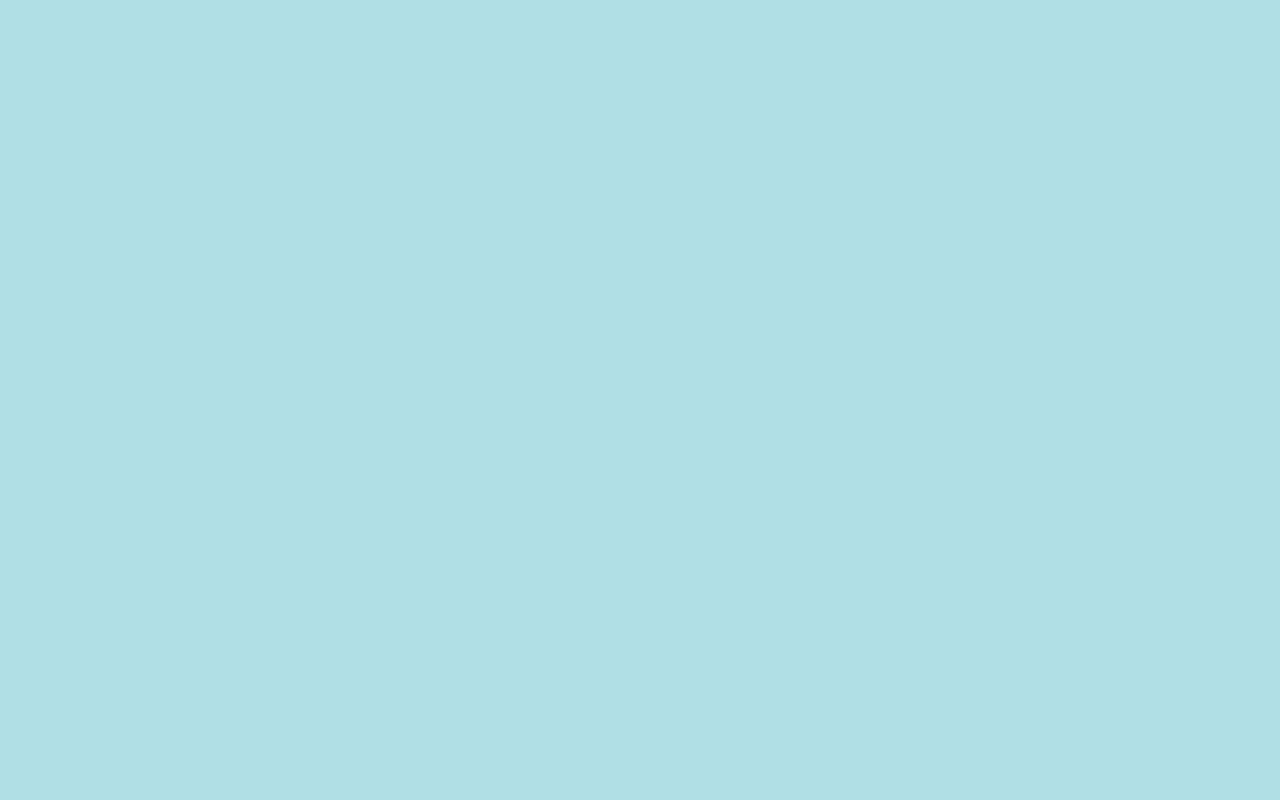
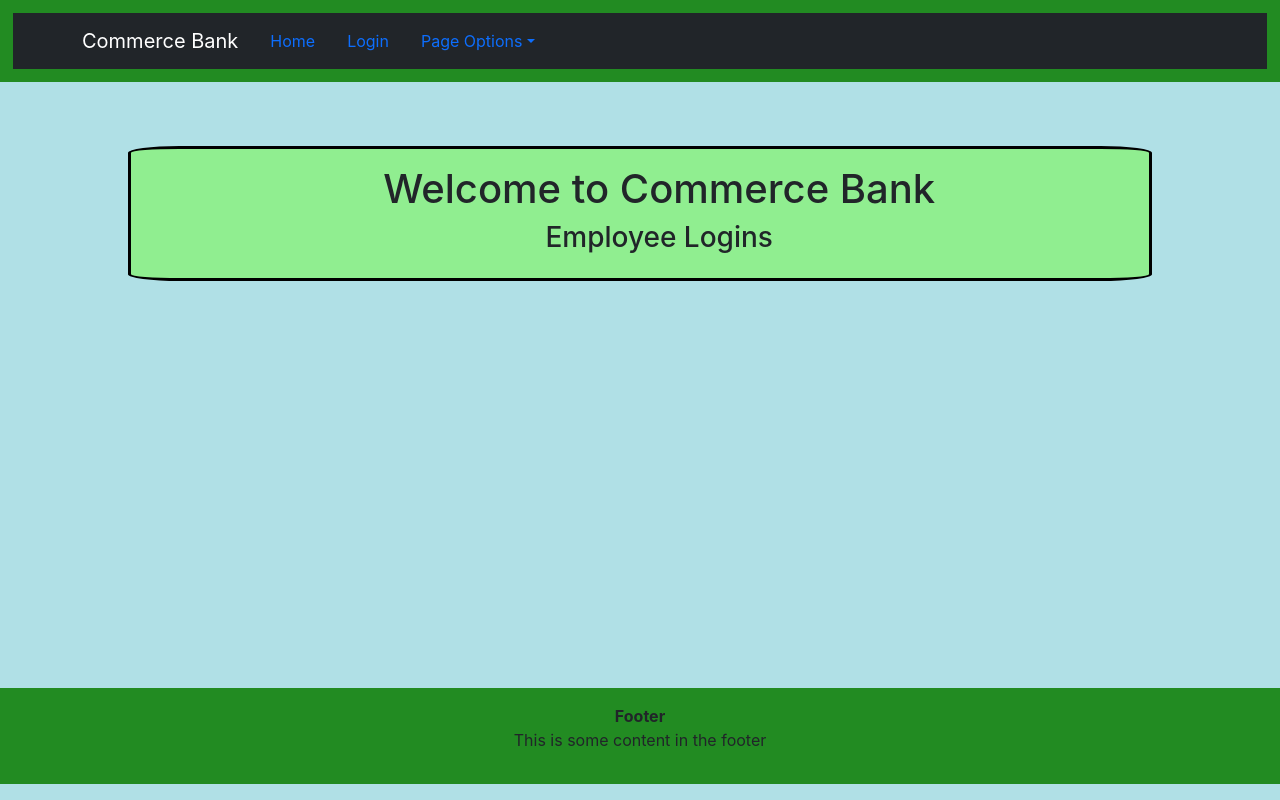
Before and after one commit to ucmo-cs/Team-JusticeLeague_Sprint2022, a React (Create React App) app in the folder ReactJSapp/: page / in a window 1280 px wide. Before the commit this address had no page. Built offline with nearby package versions, Linux system fonts and the light colour scheme.

Commit message:
003-Testing to integrate SpringBoot and React
Testing branch for connecting SpringBoot and ReactJS.

* Integrate by sending form data from React to SpringBoot
* GET method from Postman?

```diff
--- a/ReactJSapp/src/App.js
+++ b/ReactJSapp/src/App.js
@@ -12,7 +12,7 @@ class App extends Component {
         return (
             <div className="App">
                 <Routes>
-                    <Route path="/home" exact={true} element={<MainPage/>}/>
+                    <Route path="/" exact={true} element={<MainPage/>}/>
                     <Route path="/login" exact={true} element={<LoginPage/>}/>
                     <Route path="/create" exact={true} element={<CreatePage/>}/>
                     <Route path="/list" exact={true} element={<ListPage/>}/>
```
Also changed, not shown: 2 other files (tests, documents, lock files or other folders).
